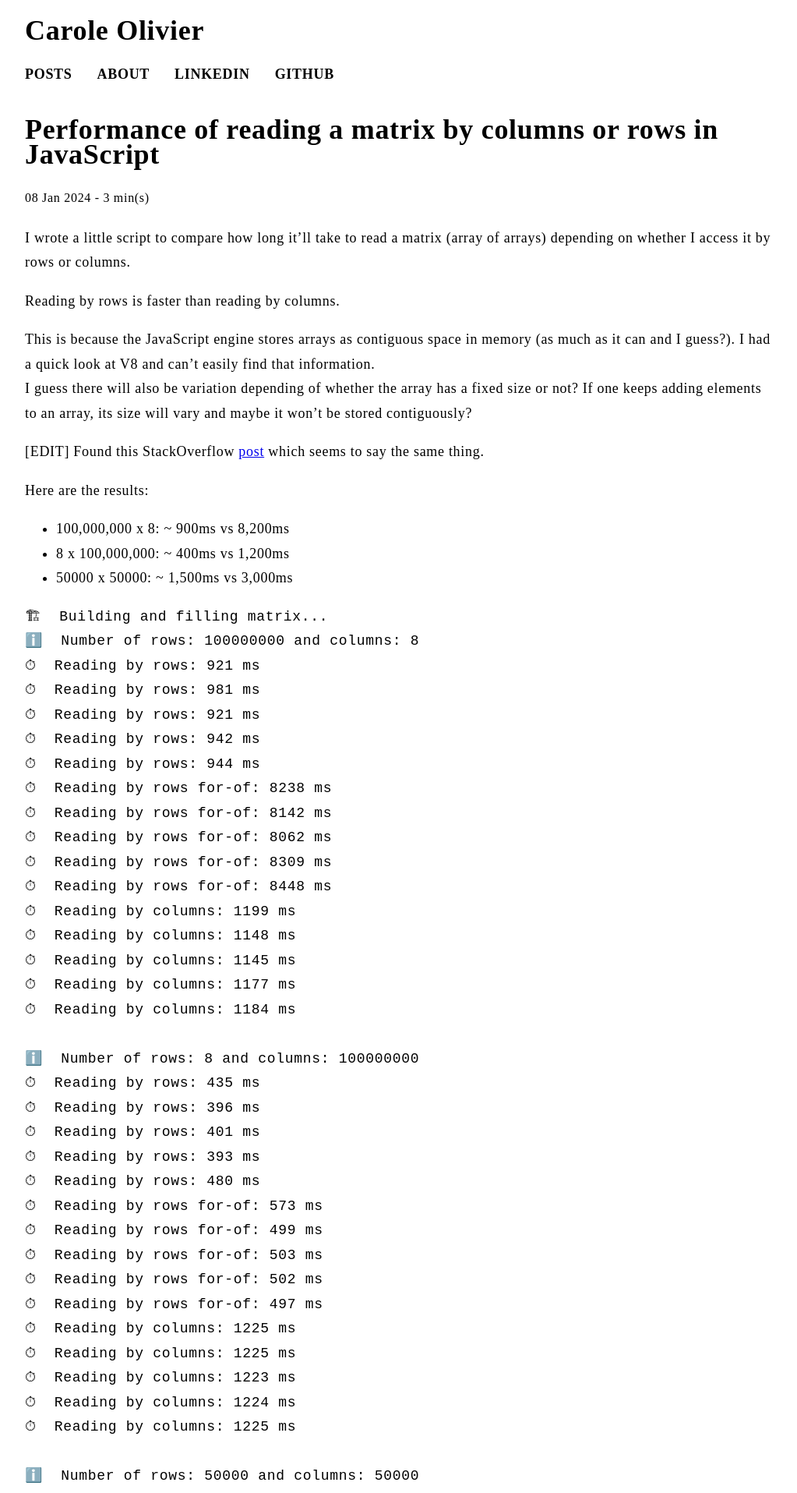
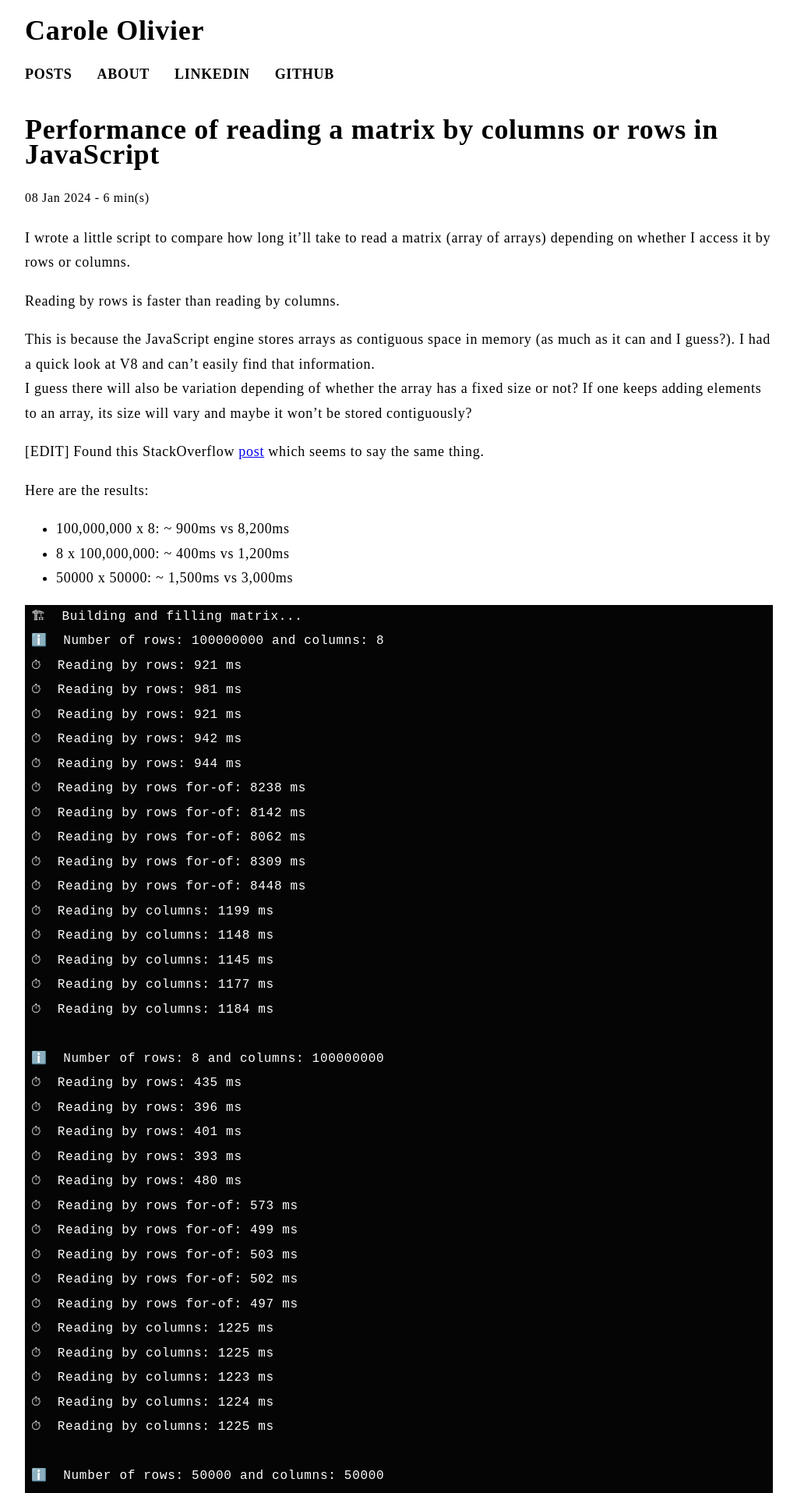
Before and after one commit to caroleolivier/caroleolivier.github.io, a Jekyll site: the page built from _posts/2024-01-08-performance-reading-matrix-row-column.md, in a window 1280 px wide. Shown: the top 1915 px of the page at 78% size, without its empty margins (128-1151 px from the left). Built offline with Jekyll 4.4.1, drawn with Linux system fonts in a browser that asks for light colours; some of the changed text lies outside the part shown.

Commit message:
chore: improve coding style

````diff
--- a/_posts/2024-01-08-performance-reading-matrix-row-column.md
+++ b/_posts/2024-01-08-performance-reading-matrix-row-column.md
@@ -75,7 +75,7 @@
 
 Here is the script:
 
-```
+```js
 function readByRows(matrix: number[][], rows: number, columns: number) {
   const start = performance.now();
 
--- a/assets/css/codeblock.css
+++ b/assets/css/codeblock.css
@@ -1,4 +1,4 @@
-.highlight  { background: #ffffff; }
+.highlight  { background: #050505; color: #ffffff; padding-left: 0.25rem; font-size: 1rem;}
 .highlight .c { color: #999988; font-style: italic } /* Comment */
 .highlight .err { color: #a61717; background-color: #e3d2d2 } /* Error */
 .highlight .k { font-weight: bold } /* Keyword */
````
